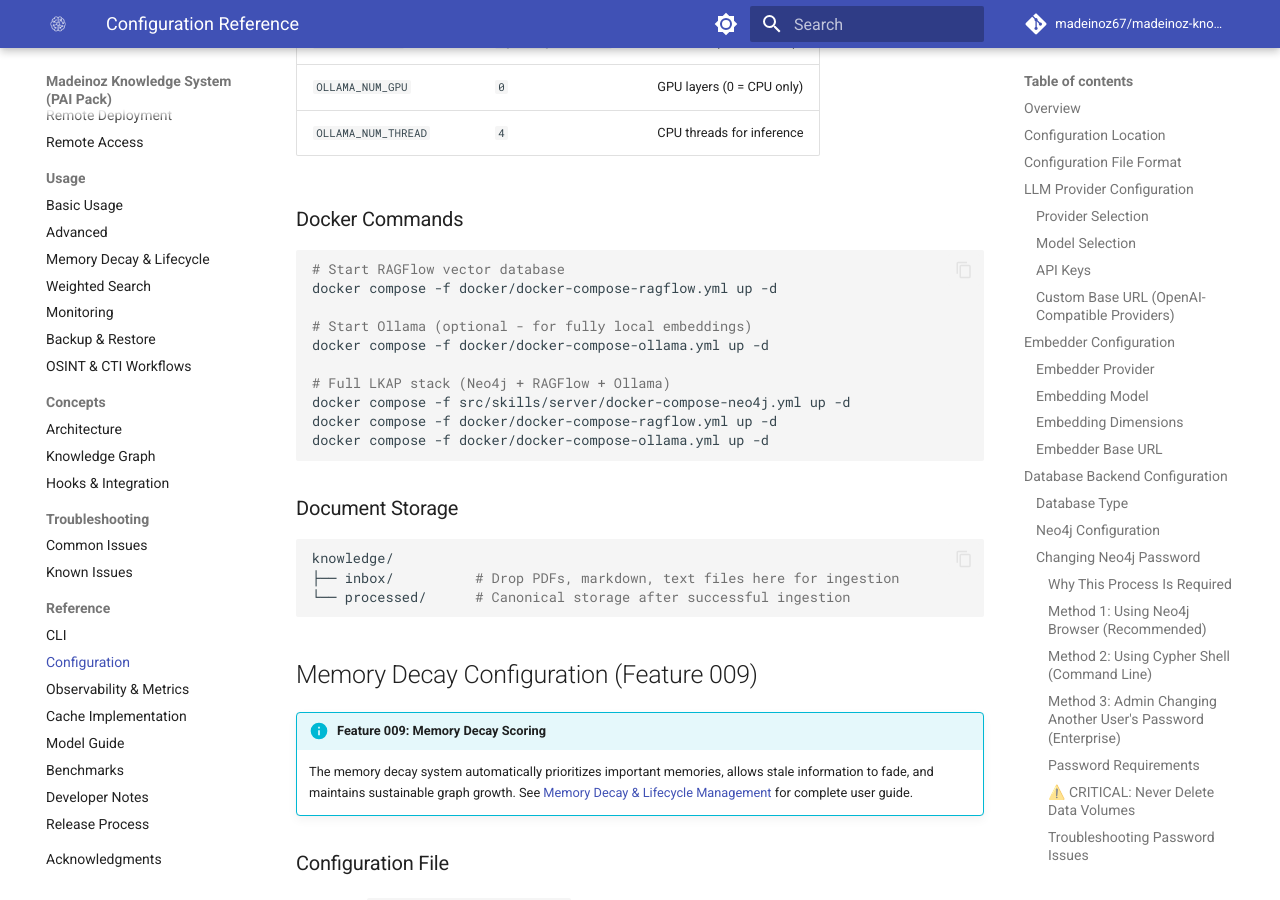
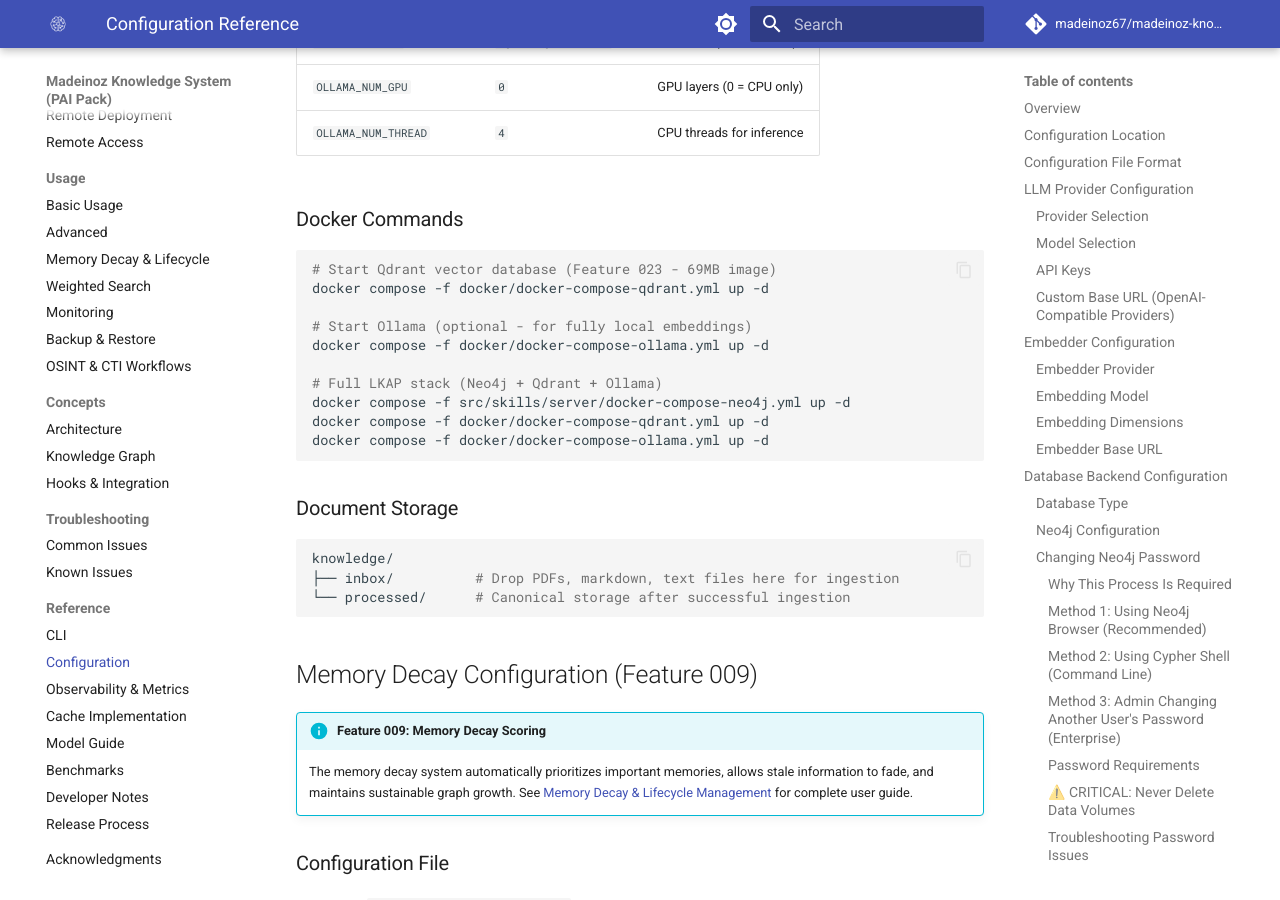
Before and after one commit to madeinoz67/madeinoz-knowledge-system, an MkDocs documentation site: the page built from docs/reference/configuration.md, in a window 1280 px wide and 900 px high, scrolled down 13443 px. Built offline with MkDocs 1.6.1 and Material for MkDocs 9.7.7, drawn with Linux system fonts in a browser that asks for light colours; comment, search, counter and statistics services are not loaded.

Commit message:
docs(lkap): replace RAGFlow with Qdrant in configuration docs
Update Docker commands in configuration.md to use Qdrant instead of
the deprecated RAGFlow docker-compose file. RAGFlow was removed in
Feature 023 migration.

Co-Authored-By: Claude Opus 4.6 <noreply@anthropic.com>

````diff
--- a/docs/reference/configuration.md
+++ b/docs/reference/configuration.md
@@ -605,15 +605,15 @@ MADEINOZ_KNOWLEDGE_OLLAMA_NUM_THREAD=4
 ### Docker Commands
 
 ```bash
-# Start RAGFlow vector database
-docker compose -f docker/docker-compose-ragflow.yml up -d
+# Start Qdrant vector database (Feature 023 - 69MB image)
+docker compose -f docker/docker-compose-qdrant.yml up -d
 
 # Start Ollama (optional - for fully local embeddings)
 docker compose -f docker/docker-compose-ollama.yml up -d
 
-# Full LKAP stack (Neo4j + RAGFlow + Ollama)
+# Full LKAP stack (Neo4j + Qdrant + Ollama)
 docker compose -f src/skills/server/docker-compose-neo4j.yml up -d
-docker compose -f docker/docker-compose-ragflow.yml up -d
+docker compose -f docker/docker-compose-qdrant.yml up -d
 docker compose -f docker/docker-compose-ollama.yml up -d
 ```
 
````
